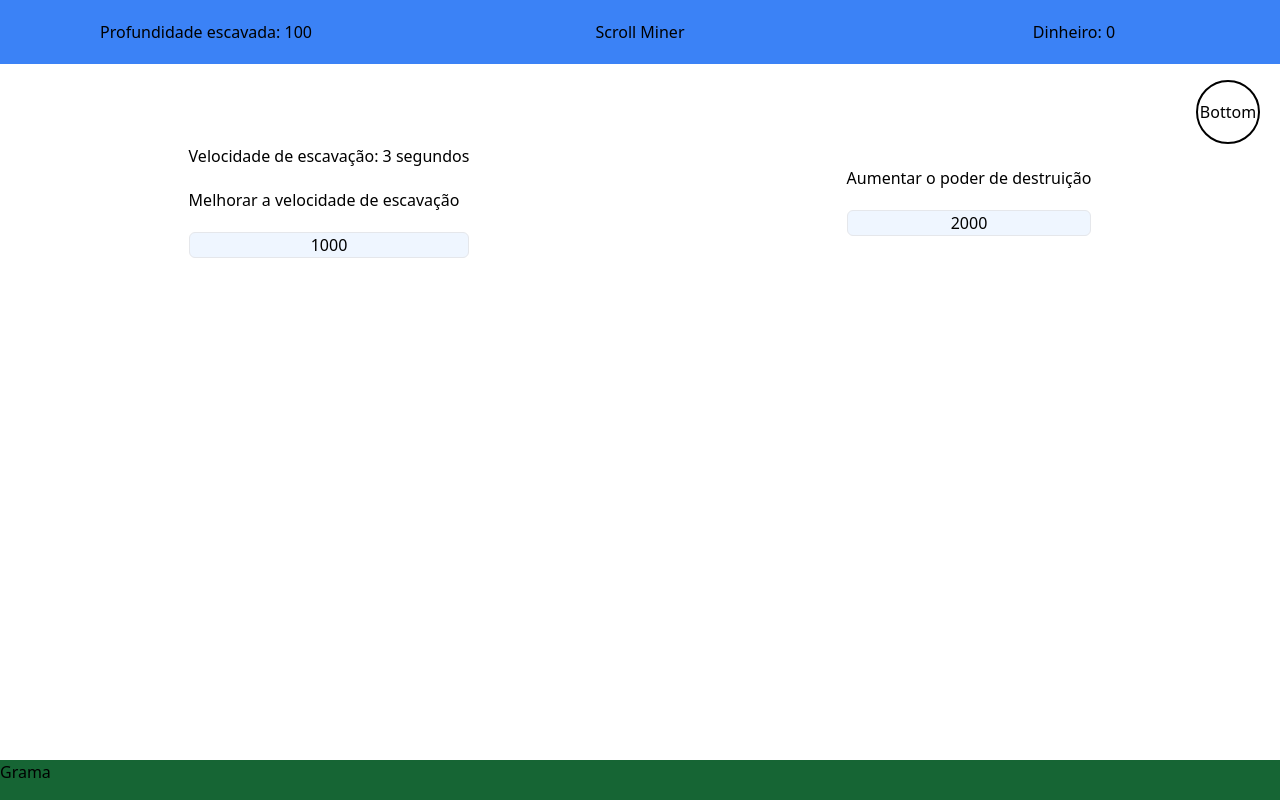
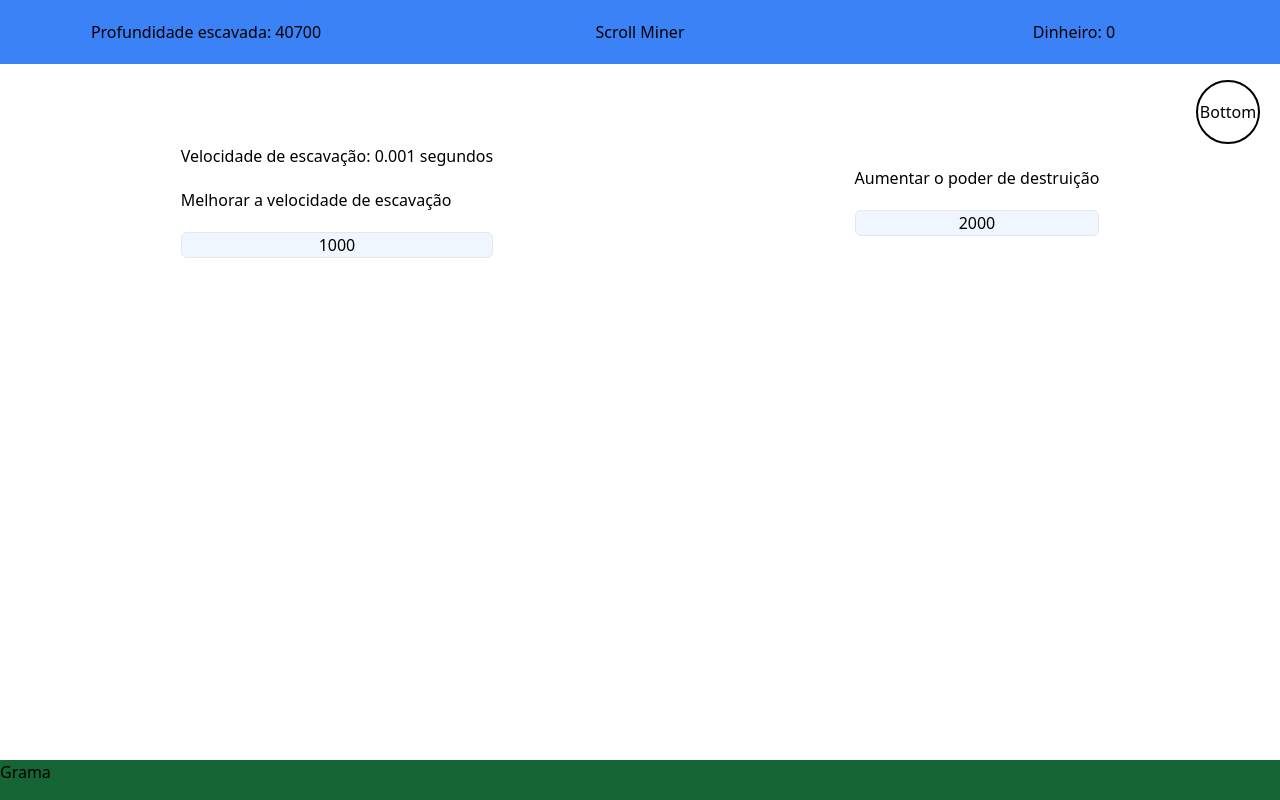
Before and after one commit to Leckller/scrollMiner, a React (Vite) app: page / in a window 1280 px wide. Shown: the top 800 px of the page. Built offline with nearby package versions, Linux system fonts and the light colour scheme.

Commit message:
feat: id provisorio

```diff
--- a/src/Class/AguaClasses.ts
+++ b/src/Class/AguaClasses.ts
@@ -4,14 +4,14 @@ import { AguaItems, ItemsType } from '../types/items';
 export class Sardinha implements ItemsType {
   public type:AguaItems = 'sardinha';
 
-  public id = Math.random();
+  public id = new Date().getTime();
 
   public value = 5;
 }
 export class Bacalhau implements ItemsType {
   public type:AguaItems = 'bacalhau';
 
-  public id = Math.random();
+  public id = new Date().getTime();
 
   public value = 10;
 }
--- a/src/State/Provider.tsx
+++ b/src/State/Provider.tsx
@@ -6,7 +6,7 @@ function Provider({ children }: { children:ReactNode }) {
   const [height, setHeight] = useState(0);
   const [floors, setFloors] = useState<Floors[]>(['terra', 'terra', 'areia']);
   const [start, setStart] = useState(false);
-  const [limitTimer, setLimitTimer] = useState(3000);
+  const [limitTimer, setLimitTimer] = useState(1);
   const [seconds, setSeconds] = useState(0);
   const [money, setMoney] = useState(0);
 
```
